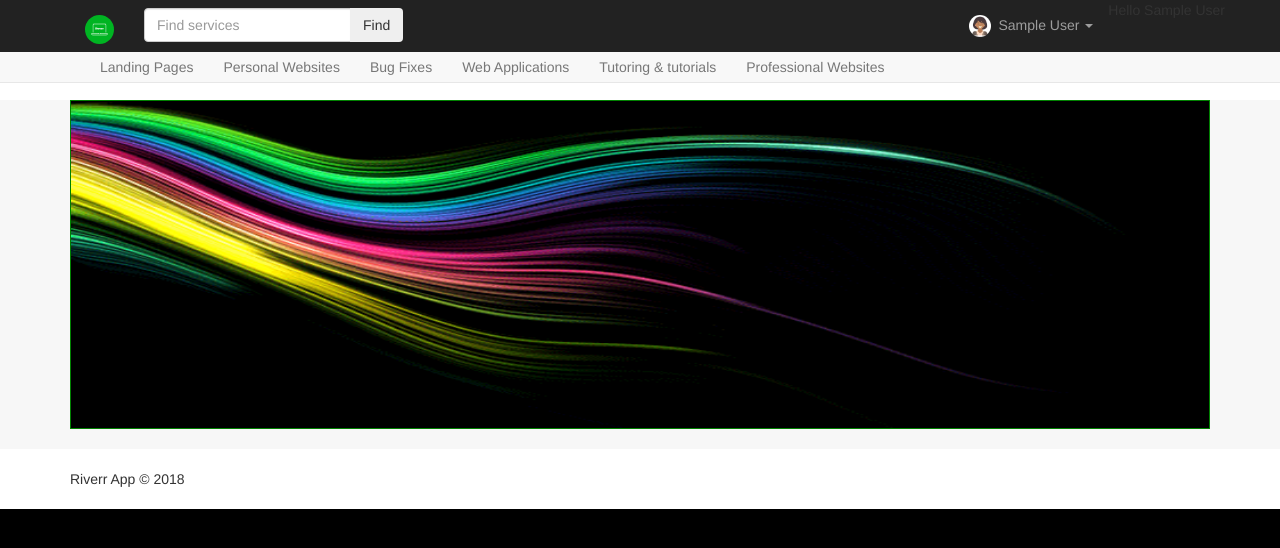
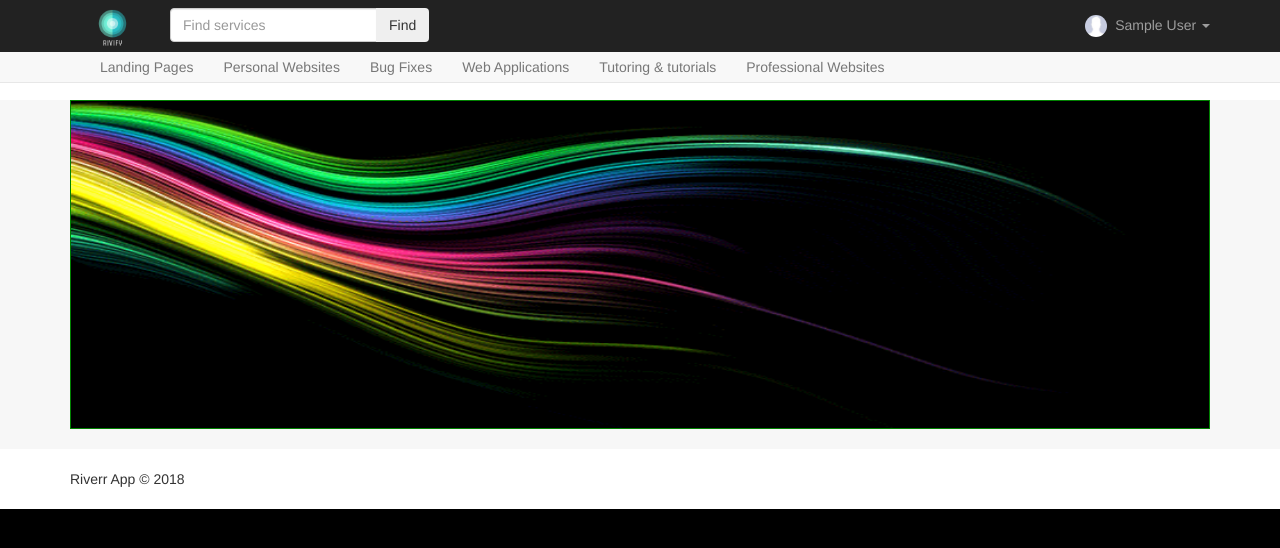
Before and after one commit to RomaneGreen/get_to_buy, a Django app: page / in a window 1280 px wide. Shown: the top 548 px of the page. Run offline with Django 3.2, Linux system fonts and the light colour scheme; the visitor is signed in with stand-in values (Sample User, id 1); data that the repository does not hold is empty; some libraries are stand-ins or nearby versions.

Commit message:
name chg

```diff
--- a/riverrapp/static/css/app.css
+++ b/riverrapp/static/css/app.css
@@ -1,5 +1,10 @@
 html{
     background-color: black;
+}
+
+.navlogo {
+    position: relative;
+    bottom: 14px;
 }
 
 .container {
--- a/riverrapp/templates/base.html
+++ b/riverrapp/templates/base.html
@@ -5,9 +5,9 @@
     <meta charset="UTF-8">
     <meta name="viewport" content="width=device-width, initial-scale=1.0">
     <meta http-equiv="X-UA-Compatible" content="ie=edge">
-    <title>Riverr app</title>
-    <link rel="shortcut icon" href="{% static '/img/favicond.ico' %}"/>
-    <link rel="icon" href="{% static '/img/favicond.ico' %}" type="image/x-icon" />
+    <title>Rivify</title>
+    <link rel="shortcut icon" href="{% static '/img/faviconsl.png' %}"/>
+    <link rel="icon" href="{% static '/img/faviconsl.png' %}" type="image/x-icon" />
     <!-- <link rel="stylesheet" href="https://cdnjs.cloudflare.com/ajax/libs/bulma/0.7.1/css/bulma.min.css"> -->
     <link rel="stylesheet" href="https://maxcdn.bootstrapcdn.com/bootstrap/3.3.7/css/bootstrap.min.css" integrity="sha384-BVYiiSIFeK1dGmJRAkycuHAHRg32OmUcww7on3RYdg4Va+PmSTsz/K68vbdEjh4u" crossorigin="anonymous">
     <link rel="stylesheet" href="{% static '/css/app.css' %}"  />
@@ -19,7 +19,7 @@
         <div class="navbar-inverse">
             <div class="container">
                 <div class="navbar-header">
-                    <a href="/"><div class="navbar-brand"><img src="{% static 'img/fiverr.svg' %}" alt="" height="29"></div></a>
+                    <a href="/"><div class="navbar-brand navlogo"><img src="{% static 'img/faviconsl.png' %}" alt="" height="55"></div></a>
                 </div>
                 <form class="navbar-form navbar-left" role="search" method="GET" action="/search/">
                     <div class="form-group">
@@ -36,7 +36,7 @@
                     <li class="dropdown">
 
                         <a href="#" class = "dropdown-toggle" data-toggle="dropdown" role="button" aria-haspopup="true" aria-expanded="false"</a>
-                        <img src="{% if user.profile %} {{ user.profile.avatar }} {% else %} {% static 'img/avatar.jpg' %} {% endif %}" class="img-circle" height="22" width="22">&nbsp
+                        <img src="{% if user.profile %} {% static 'img/avatar.jpg' %} {% else %} {% static 'img/avatar.jpg' %} {% endif %}" class="img-circle" height="22" width="22">&nbsp
                         {{ user.get_full_name|default:user.username }} <span class="caret"></span>
 
                     </a>
@@ -49,18 +49,15 @@
                         <li role = 'separator' class = 'divider'></li>
                         <li><a href="{% url 'profile' user.username %}">My profile</li>
                         <li role = 'separator' class = 'divider'></li>
-                        <li><a href="{% url 'logout' %}">Log out</li>
-                        <li role = 'separator' class = 'divider'></li>
+
                         <li><a href="{% url 'social:disconnect' 'facebook' %}?next={{request.path}}">Logout with facebook</a></li>
-                        <li><form method="post" action="{% url 'social:disconnect' 'facebook' %}">
-                             {% csrf_token %}
-                          <button type="submit">Disconnect from Facebook</button>
-                        </form>
-                    </li>
+
+
                         <li><a href="{% url 'social:disconnect' 'google-oauth2' %}?next={{request.path}}">Logout with Google</a </li>
+                        </li>
                     </ul>
-                    </li>
-                            Hello {{ user.get_full_name | default:user.username }}
+
+                            <!-- Hello {{ user.get_full_name | default:user.username }} -->
                             {% else %}
                                 <li><a href="{% url 'social:begin' 'google-oauth2' %}?next={{request.path}}">Login with Google</a></li>
                                 <li>    <a href="{% url 'social:begin' 'facebook' %}?next={{request.path}}">Login with Facebook</a></li>
```
Also changed, not shown: riverrapp/static/img/avatar.jpg, riverrapp/static/img/favicons.png (added), riverrapp/static/img/faviconsl.png (added).
